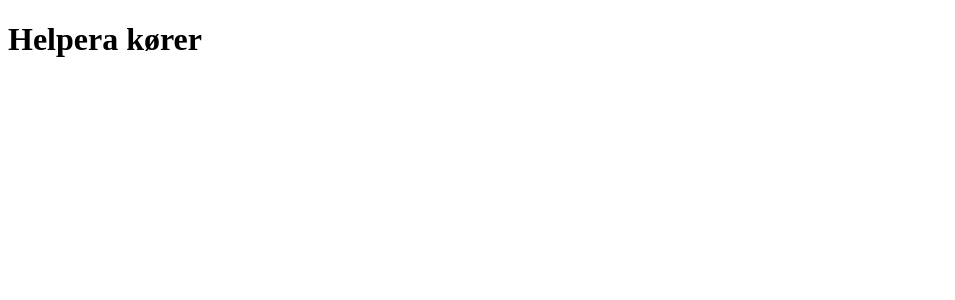
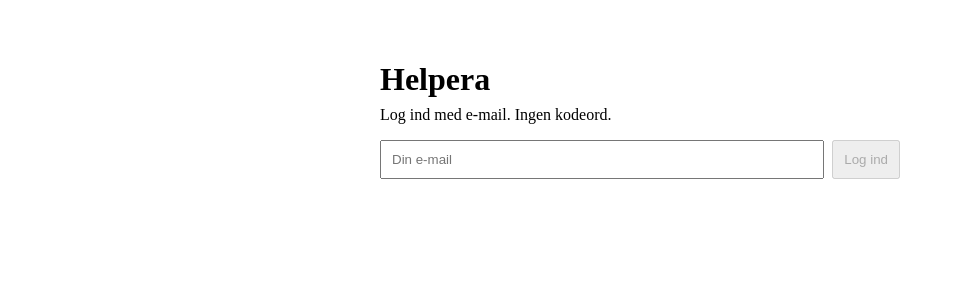
Before and after one commit to Helperadk/Helpera, a Next.js app: page / in a window 1280 px wide. Shown: the top 300 px of the page, without its empty margins (0-955 px from the left). Built offline with nearby package versions, Linux system fonts and the light colour scheme; no server answers.

Commit message:
Update page.tsx

```diff
--- a/app/page.tsx
+++ b/app/page.tsx
@@ -1,3 +1,45 @@
-export default function Page() {
-  return <h1>Helpera kører</h1>
+'use client'
+
+import { useState } from 'react'
+import { supabase } from '@/lib/supabaseClient'
+
+export default function Home() {
+  const [email, setEmail] = useState('')
+  const [status, setStatus] = useState<string | null>(null)
+
+  const handleLogin = async () => {
+    setStatus(null)
+
+    const { error } = await supabase.auth.signInWithOtp({
+      email,
+      options: { emailRedirectTo: 'https://helpera.dk' },
+    })
+
+    if (error) setStatus(error.message)
+    else setStatus('Tjek din e-mail for login-link.')
+  }
+
+  return (
+    <main style={{ padding: 32, maxWidth: 520, margin: '0 auto' }}>
+      <h1 style={{ marginBottom: 8 }}>Helpera</h1>
+      <p style={{ marginTop: 0 }}>
+        Log ind med e-mail. Ingen kodeord.
+      </p>
+
+      <div style={{ display: 'flex', gap: 8, marginTop: 16 }}>
+        <input
+          type="email"
+          placeholder="Din e-mail"
+          value={email}
+          onChange={(e) => setEmail(e.target.value)}
+          style={{ flex: 1, padding: 10 }}
+        />
+        <button onClick={handleLogin} disabled={!email.includes('@')} style={{ padding: 10 }}>
+          Log ind
+        </button>
+      </div>
+
+      {status ? <p style={{ marginTop: 12 }}>{status}</p> : null}
+    </main>
+  )
 }
```
